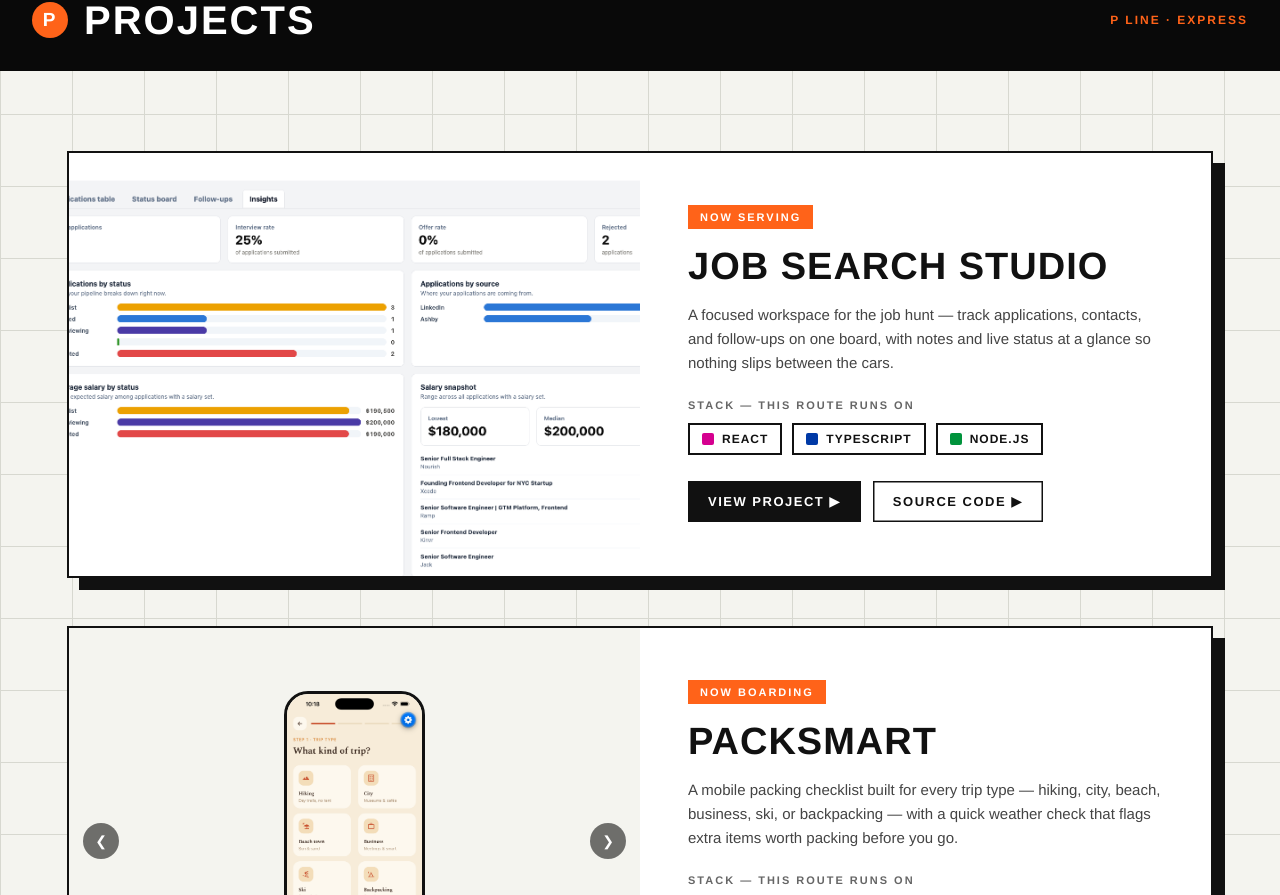
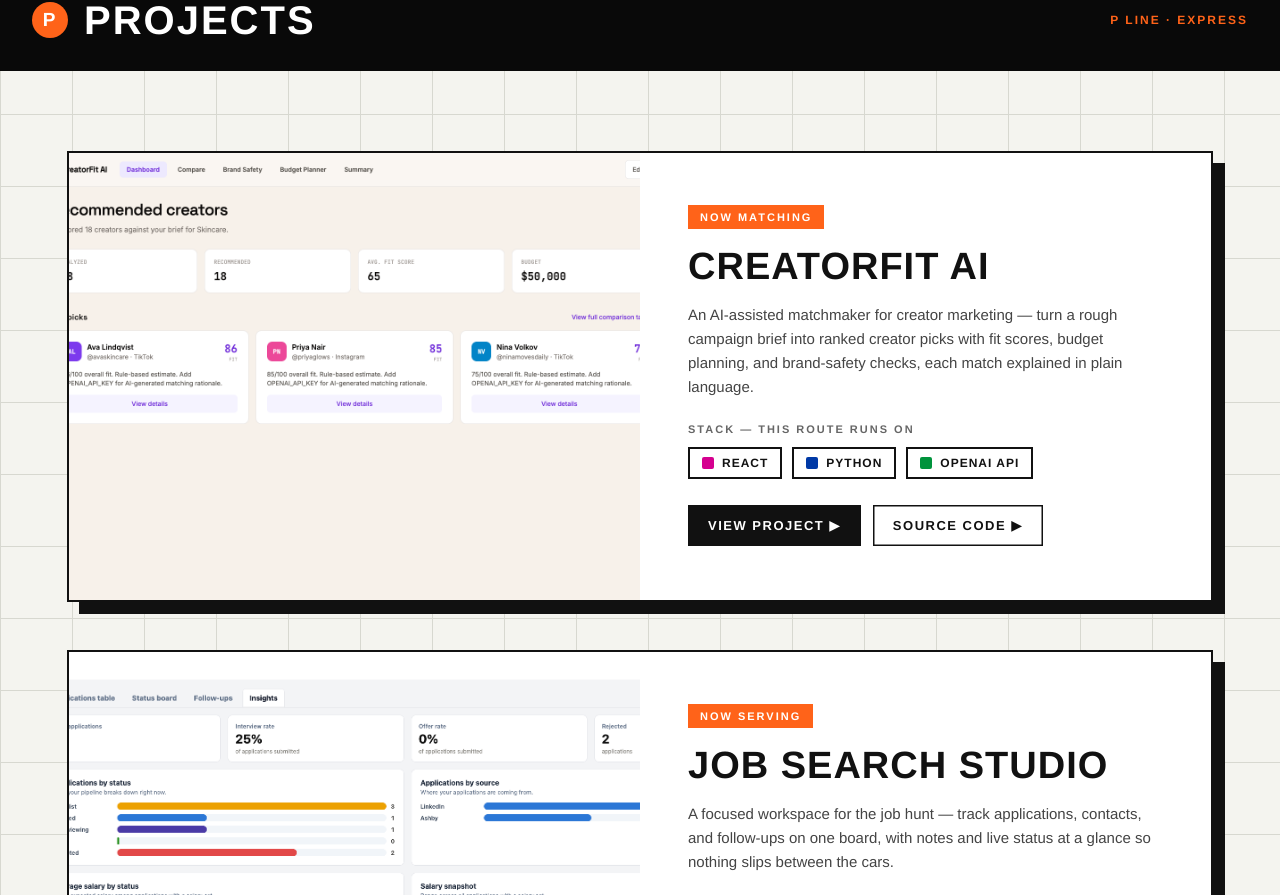
Before and after one commit to kayla-prutti/kayla-prutti.github.io, a React (Vite) app: page / in a window 1280 px wide. Shown: the part 1905-2800 px from the top of the page. Built offline with nearby package versions, Linux system fonts and the light colour scheme.

Commit message:
add: new project creator fit ai

```diff
--- a/src/components/ProjectsSection.tsx
+++ b/src/components/ProjectsSection.tsx
@@ -19,6 +19,28 @@ type Project = {
 };
 
 const projects: Project[] = [
+  {
+    id: "creatorfit-ai",
+    nowServing: "NOW MATCHING",
+    title: "CREATORFIT AI",
+    description:
+      "An AI-assisted matchmaker for creator marketing — turn a rough campaign brief into " +
+      "ranked creator picks with fit scores, budget planning, and brand-safety checks, each " +
+      "match explained in plain language.",
+    stackTags: [
+      { label: "REACT", chipClass: "chip-magenta" },
+      { label: "PYTHON", chipClass: "chip-blue" },
+      { label: "OPENAI API", chipClass: "chip-green" },
+    ],
+    liveUrl: "https://creatorfit-ai.vercel.app/",
+    repoUrl: "https://github.com/kayla-prutti/creatorfit-ai",
+    images: [
+      {
+        src: "/creatorfit-ai-preview.png",
+        alt: "CreatorFit AI dashboard showing recommended creators ranked by fit score for a skincare campaign brief",
+      },
+    ],
+  },
   {
     id: "job-search-studio",
     nowServing: "NOW SERVING",
```
Also changed, not shown: public/creatorfit-ai-preview.png (added).
